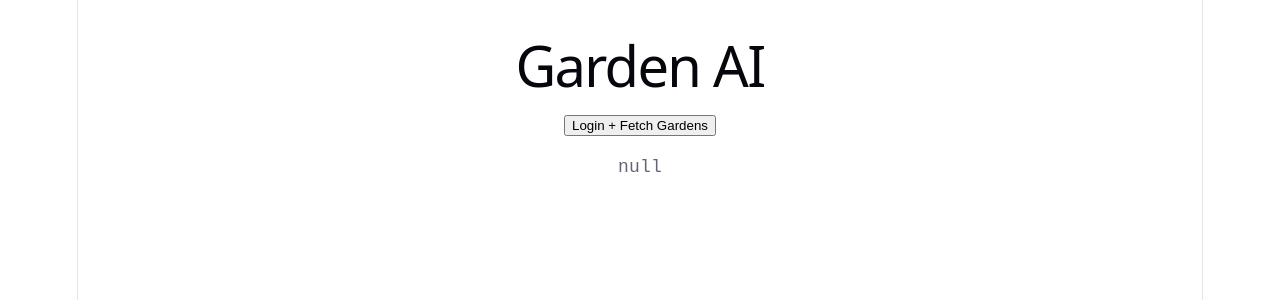
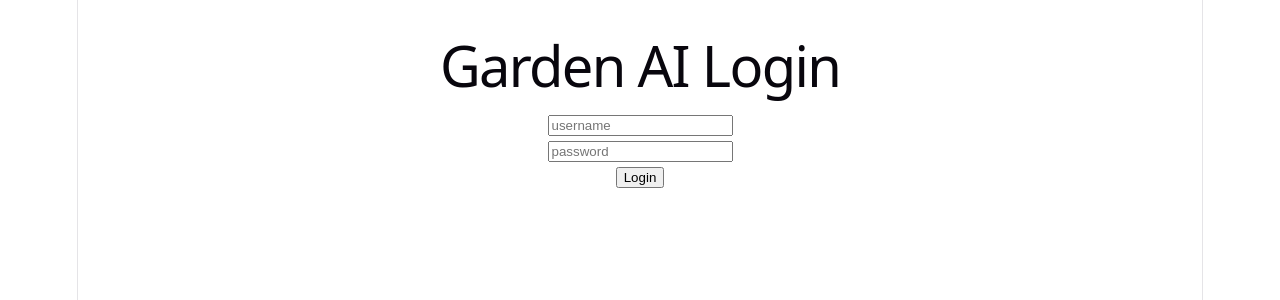
Before and after one commit to kcdrez/garden-ai, a React (Vite) app in the folder frontend/: page / in a window 1280 px wide. Shown: the top 300 px of the page. Built offline with nearby package versions, Linux system fonts and the light colour scheme.

Commit message:
added login page

```diff
--- a/frontend/src/App.tsx
+++ b/frontend/src/App.tsx
@@ -1,26 +1,43 @@
-import { useState } from "react";
-import { login } from "./api/auth";
+import { useEffect, useState } from "react";
+import Login from "./pages/Login";
+import { auth } from "./auth/auth";
 import { api } from "./api/client";
 
-function App() {
-  const [data, setData] = useState<any>(null);
+export default function App() {
+  const [loggedIn, setLoggedIn] = useState(auth.isLoggedIn());
+  const [gardens, setGardens] = useState<any[]>([]);
 
-  const handleLogin = async () => {
-    await login("kcdrez", "Password123!");
+  const fetchGardens = async () => {
+    const res = await api.get("/gardens/");
+    setGardens(res.data);
+  };
 
-    const res = await api.get("/gardens/");
-    setData(res.data);
-  };
+  useEffect(() => {
+    if (loggedIn) {
+      fetchGardens();
+    }
+  }, [loggedIn]);
+
+  if (!loggedIn) {
+    return <Login onLogin={() => setLoggedIn(true)} />;
+  }
 
   return (
     <div style={{ padding: 20 }}>
       <h1>Garden AI</h1>
 
-      <button onClick={handleLogin}>Login + Fetch Gardens</button>
+      <button
+        onClick={() => {
+          localStorage.clear();
+          setLoggedIn(false);
+        }}
+      >
+        Logout
+      </button>
 
-      <pre>{JSON.stringify(data, null, 2)}</pre>
+      <h2>Your Gardens</h2>
+
+      <pre>{JSON.stringify(gardens, null, 2)}</pre>
     </div>
   );
 }
-
-export default App;
--- a/frontend/src/api/auth.ts
+++ b/frontend/src/api/auth.ts
@@ -1,4 +1,5 @@
 import { api } from "./client";
+import { auth } from "../auth/auth";
 
 export async function login(username: string, password: string) {
   const res = await api.post("/auth/token/", {
@@ -6,10 +7,7 @@ export async function login(username: string, password: string) {
     password,
   });
 
-  const { access, refresh } = res.data;
-
-  localStorage.setItem("access", access);
-  localStorage.setItem("refresh", refresh);
+  auth.setTokens(res.data.access, res.data.refresh);
 
   return res.data;
 }
--- a/frontend/src/api/client.ts
+++ b/frontend/src/api/client.ts
@@ -1,11 +1,12 @@
 import axios from "axios";
+import { auth } from "../auth/auth";
 
 export const api = axios.create({
   baseURL: "http://127.0.0.1:8000/api",
 });
 
 api.interceptors.request.use((config) => {
-  const token = localStorage.getItem("access");
+  const token = auth.getAccessToken();
 
   if (token) {
     config.headers.Authorization = `Bearer ${token}`;
--- /dev/null
+++ b/frontend/src/auth/auth.ts
@@ -0,0 +1,18 @@
+const ACCESS_KEY = "access_token";
+const REFRESH_KEY = "refresh_token";
+
+export const auth = {
+  getAccessToken: () => localStorage.getItem(ACCESS_KEY),
+
+  setTokens: (access: string, refresh: string) => {
+    localStorage.setItem(ACCESS_KEY, access);
+    localStorage.setItem(REFRESH_KEY, refresh);
+  },
+
+  clearTokens: () => {
+    localStorage.removeItem(ACCESS_KEY);
+    localStorage.removeItem(REFRESH_KEY);
+  },
+
+  isLoggedIn: () => !!localStorage.getItem(ACCESS_KEY),
+};
--- /dev/null
+++ b/frontend/src/pages/Login.tsx
@@ -0,0 +1,49 @@
+import { useState } from "react";
+import { login } from "../api/auth";
+
+export default function Login({ onLogin }: { onLogin: () => void }) {
+  const [username, setUsername] = useState("");
+  const [password, setPassword] = useState("");
+  const [error, setError] = useState("");
+
+  const handleSubmit = async (e: React.FormEvent) => {
+    e.preventDefault();
+    setError("");
+
+    try {
+      await login(username, password);
+      onLogin();
+    } catch (err) {
+      setError("Invalid credentials");
+    }
+  };
+
+  return (
+    <div style={{ padding: 20 }}>
+      <h1>Garden AI Login</h1>
+
+      <form onSubmit={handleSubmit}>
+        <input
+          placeholder="username"
+          value={username}
+          onChange={(e) => setUsername(e.target.value)}
+        />
+
+        <br />
+
+        <input
+          placeholder="password"
+          type="password"
+          value={password}
+          onChange={(e) => setPassword(e.target.value)}
+        />
+
+        <br />
+
+        <button type="submit">Login</button>
+
+        {error && <p style={{ color: "red" }}>{error}</p>}
+      </form>
+    </div>
+  );
+}
```
